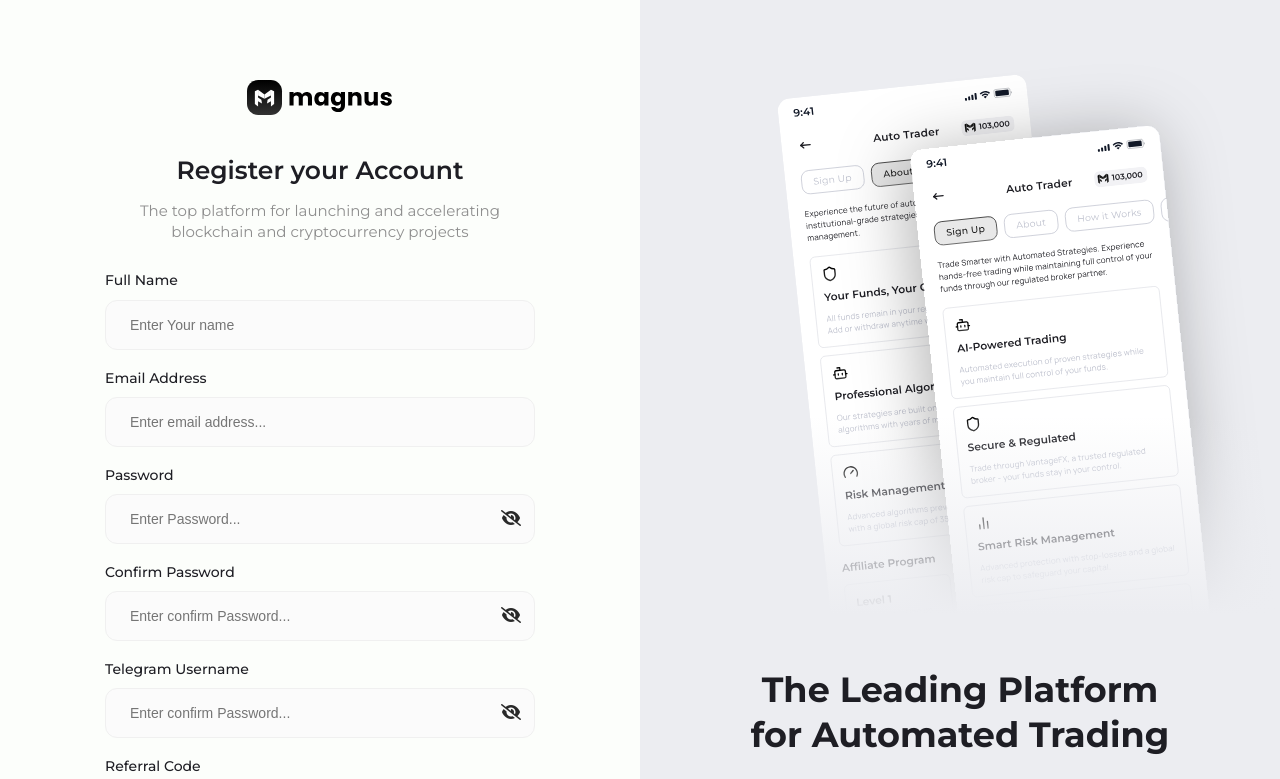
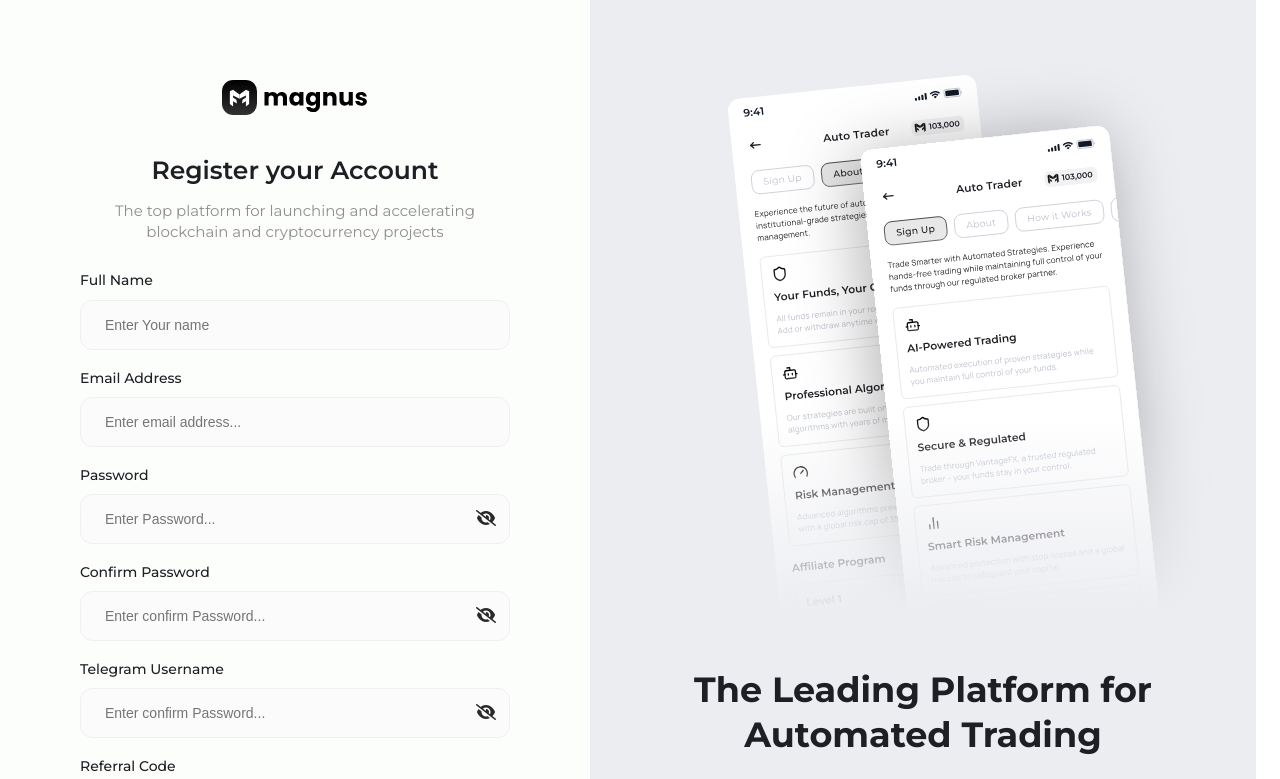
Before and after one commit to RanaMubashirTariq/magnus-signup-pages, a React (Create React App) app: page / in a window 1280 px wide. Shown: the top 779 px of the page. Built offline with nearby package versions, Linux system fonts and the light colour scheme.

Commit message:
add all files

```diff
--- a/src/Components/SignUpPage.css
+++ b/src/Components/SignUpPage.css
@@ -6,8 +6,7 @@
     overflow: hidden;
 }
 .signup-right-div{
-    /* max-width: 690px; */
-    width: 50%;
+    max-width: 690px;
     /* height: 1024px; */
     background: rgb(252, 254, 251);
     box-sizing: border-box;
@@ -204,8 +203,7 @@
 /*  part 2 */
 
 .signup-left-varificaton-code{
-    /* max-width: 750px; */
-    width: 50%;
+    max-width: 750px;
     background: rgba(236, 237, 241, 1);
 }
 .signup-left-div-pic{
@@ -252,24 +250,39 @@
 
 
 @media screen and (max-width:1300px) {
+    .signup-right-div{
+        max-width: 600px;
+        /* height: 1024px; */
+        background: rgb(252, 254, 251);
+        box-sizing: border-box;
+    }
     .signup-right-inner-div{
+        /* width: 100%; */
         display: flex;
         flex-direction: column;
         align-items: center;
         padding: 80px 80px 14px 80px;
     }
     .signup-right-inner-top-div{
+        /* width: 100%; */
         display: flex;
         flex-direction: column;
         align-items: center;
         padding: 0px 10px 30px 10px;
     }
+    .signup-left-varificaton-code{
+        /* width: 100%; */
+    max-width: 666px;
+    background: rgba(236, 237, 241, 1);
+}
 .signup-left-div-pic{
      width: 100%;
      padding: 40px 65px 48.5px 95px;
 }
 .signup-left-descripton{
+    /* width: 489px; */
     padding: 0px 100px 148.5px 100px;
+    /* height: 193; */
 }
 }
 
```
